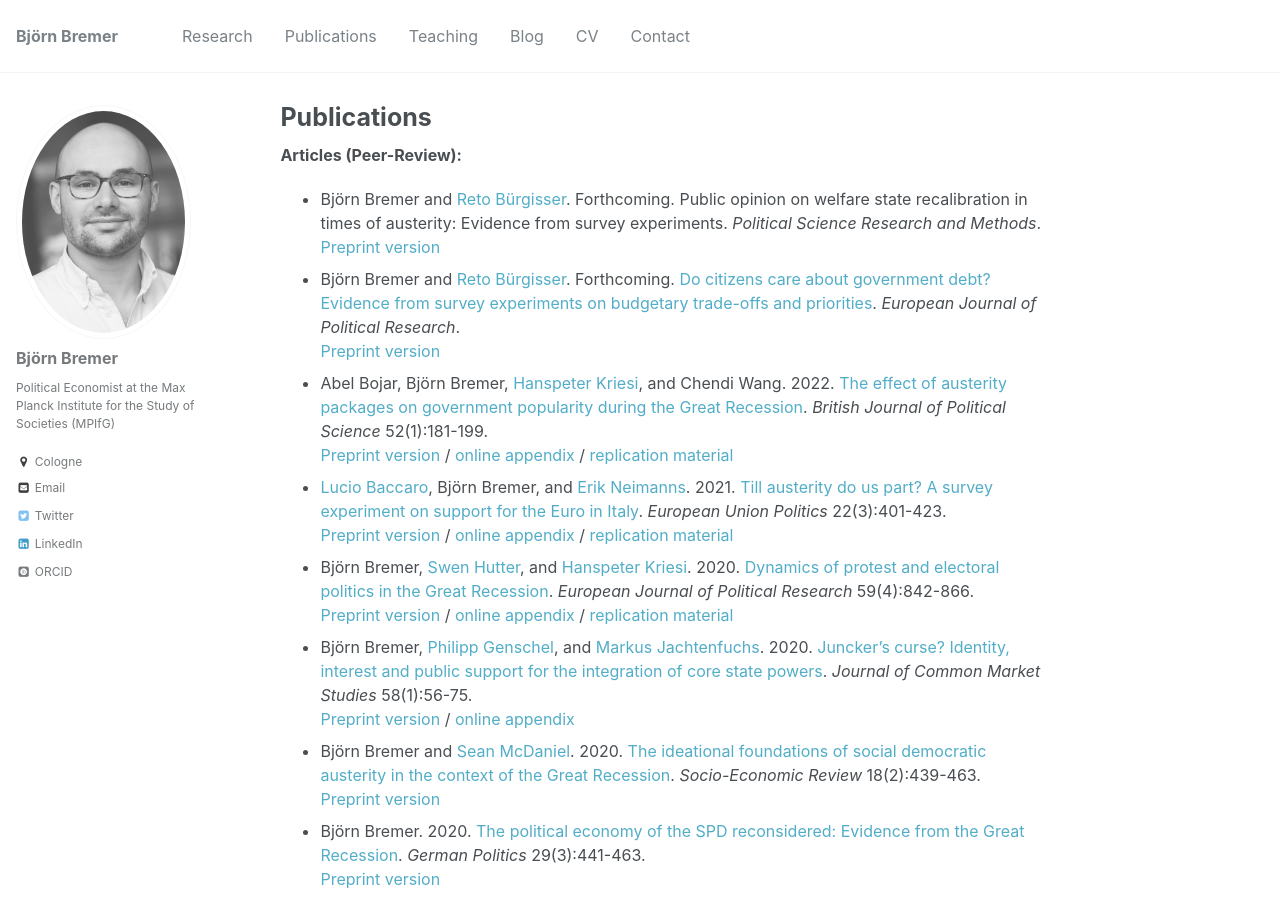
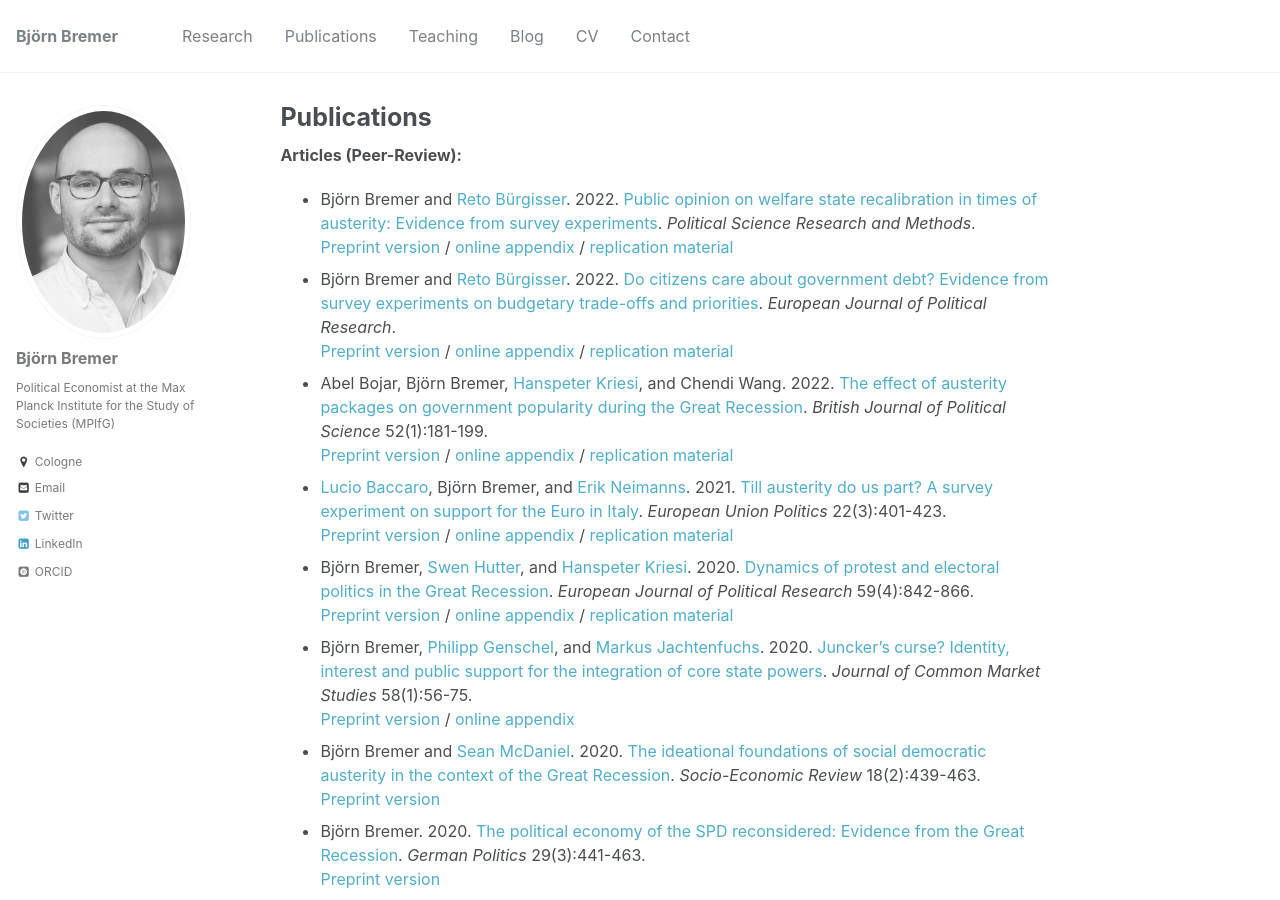
Before and after one commit to bjoernbremer/bjoernbremer.github.io, a Jekyll site: the page built from _pages/publications.md, in a window 1280 px wide and 900 px high. Built offline with Jekyll 4.4.1, drawn with Linux system fonts in a browser that asks for light colours; some web fonts are replaced.

Commit message:
Add files via upload
Update website

```diff
--- a/_pages/publications.md
+++ b/_pages/publications.md
@@ -7,10 +7,10 @@
 {% include base_path %}
 
 **Articles (Peer-Review):**
-* Björn Bremer and [Reto Bürgisser](https://retobuergisser.com/). Forthcoming. Public opinion on welfare state recalibration in times of austerity: Evidence from survey experiments. *Political Science Research and Methods*. <br/>
-[Preprint version](https://osf.io/uj6eq/)
-* Björn Bremer and [Reto Bürgisser](https://retobuergisser.com/). Forthcoming. [Do citizens care about government debt? Evidence from survey experiments on budgetary trade-offs and priorities](https://ejpr.onlinelibrary.wiley.com/doi/abs/10.1111/1475-6765.12505). *European Journal of Political Research*. <br/>
-[Preprint version](https://osf.io/preprints/socarxiv/gw5ea/)
+* Björn Bremer and [Reto Bürgisser](https://retobuergisser.com/). 2022. [Public opinion on welfare state recalibration in times of austerity: Evidence from survey experiments](cup.org/3IVayu6). *Political Science Research and Methods*. <br/>
+[Preprint version](https://osf.io/uj6eq/)  / [online appendix](https://static.cambridge.org/content/id/urn:cambridge.org:id:article:S2049847021000789/resource/name/S2049847021000789sup001.pdf) / [replication material](https://dataverse.harvard.edu/dataset.xhtml?persistentId=doi:10.7910/DVN/7ERIFH)
+* Björn Bremer and [Reto Bürgisser](https://retobuergisser.com/). 2022. [Do citizens care about government debt? Evidence from survey experiments on budgetary trade-offs and priorities](https://ejpr.onlinelibrary.wiley.com/doi/abs/10.1111/1475-6765.12505). *European Journal of Political Research*. <br/>
+[Preprint version](https://osf.io/preprints/socarxiv/gw5ea/) / [online appendix](https://ejpr.onlinelibrary.wiley.com/doi/full/10.1111/1475-6765.12505) / [replication material](https://ejpr.onlinelibrary.wiley.com/doi/full/10.1111/1475-6765.12505)
 * Abel Bojar, Björn Bremer, [Hanspeter Kriesi](http://www.eui.eu/DepartmentsAndCentres/PoliticalAndSocialSciences/People/Professors/Kriesi.aspx), and Chendi Wang. 2022. [The effect of austerity packages on government popularity during the Great Recession](https://t.co/2Fmbwkxf9T?amp=1). *British Journal of Political Science* 52(1):181-199. <br/>
 [Preprint version]({{ site.url }}/files/publications/AusterityEvents_BJPolS_accepted.pdf) / [online appendix]({{ site.url }}/files/publications/AusterityEvents_BJPolS_accepted.pdf) / [replication material](https://doi.org/10.7910/DVN/MDLQKC)
 * [Lucio Baccaro](https://www.mpifg.de/people/lb/index_en.asp), Björn Bremer, and [Erik Neimanns](https://www.mpifg.de/forschung/wissdetails_en.asp?MitarbID=885). 2021. [Till austerity do us part? A survey experiment on support for the Euro in Italy](https://journals.sagepub.com/doi/full/10.1177/14651165211004772). *European Union Politics* 22(3):401-423. <br/>
```
